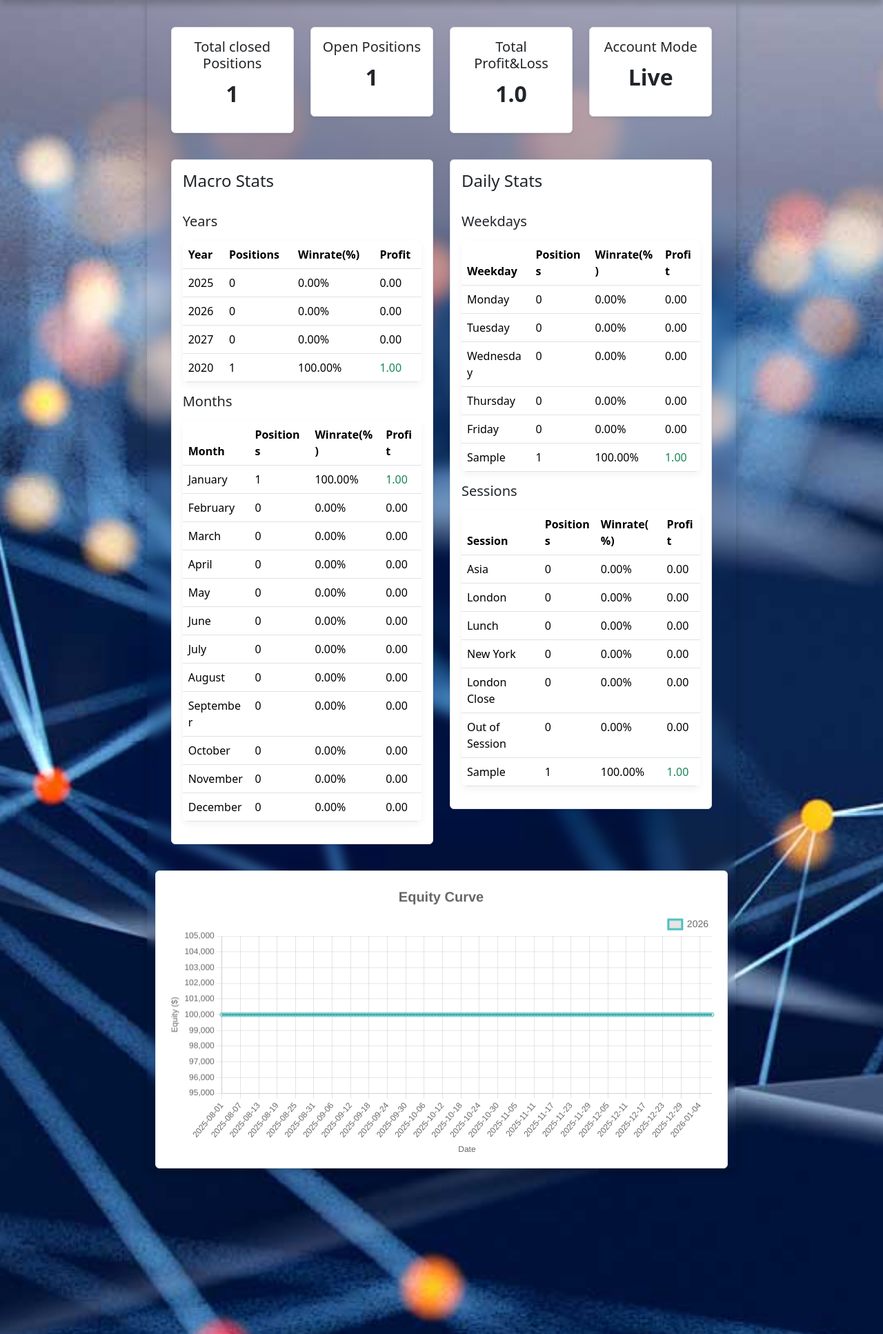
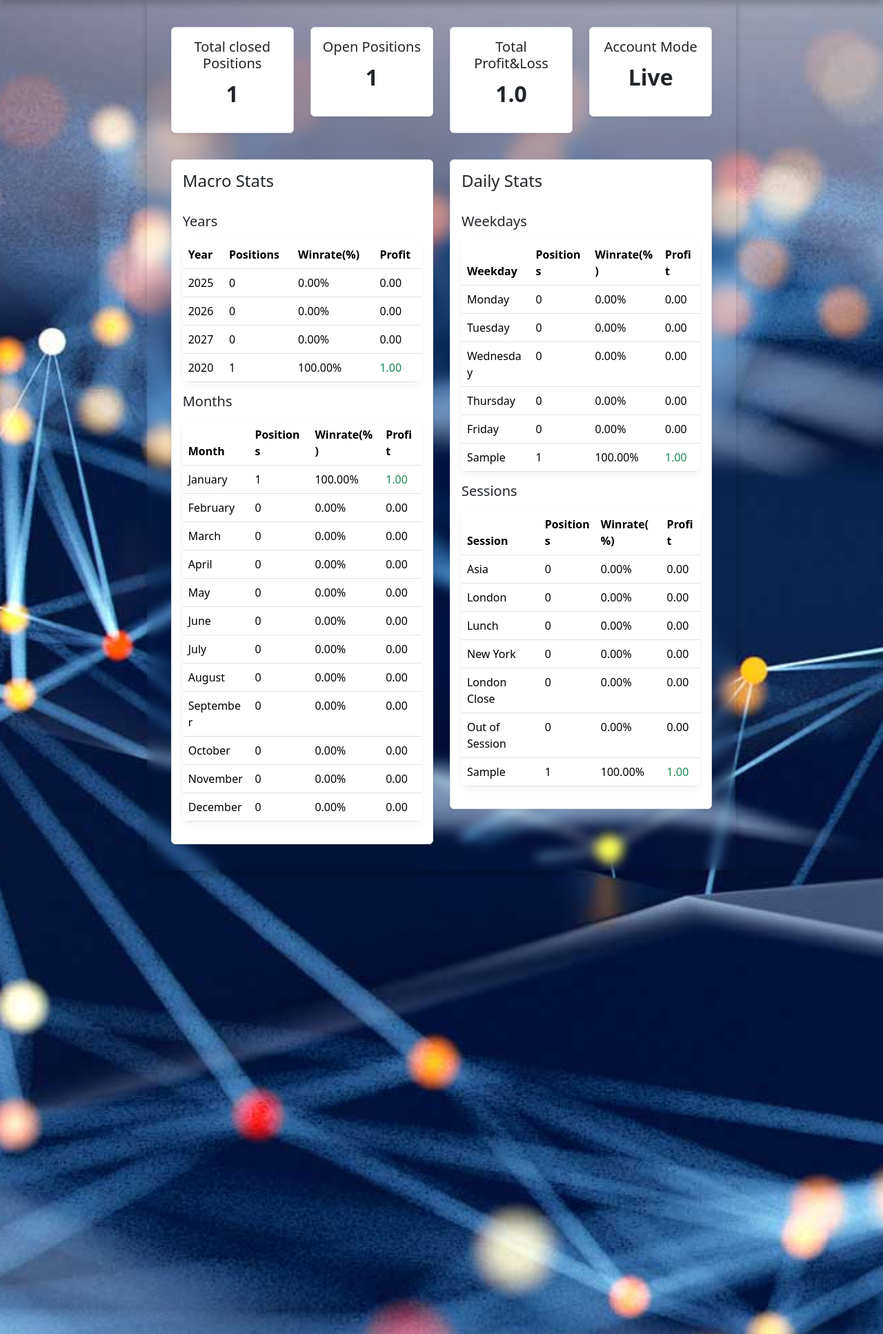
Before and after one commit to GitAlexanderE/trading-analytics-dashboard, a Django app: page /statistics/ in a window 1280 px wide. Shown: the part 69-2003 px from the top of the page at 69% size. Run offline with Django 5.2, Linux system fonts and the light colour scheme; tables that the repository leaves empty hold one stand-in row (values such as "Sample post").

Commit message:
changes in statistics.html

```diff
--- a/overview/templates/overview/statistics.html
+++ b/overview/templates/overview/statistics.html
@@ -150,14 +150,14 @@
 </div>
 
 
-<!-- Equity curve card -->
-<div class="row">
-    <div class="col-12">
-        <div class="content-card shadow-sm border rounded">
-            <canvas id="equityChart" width="800" height="400" data-equity='{{ equity_data_json|safe }}'></canvas>
-        </div>
-    </div>
-</div>
+<!--&lt;!&ndash; Equity curve card &ndash;&gt;-->
+<!--<div class="row">-->
+<!--    <div class="col-12">-->
+<!--        <div class="content-card shadow-sm border rounded">-->
+<!--            <canvas id="equityChart" width="800" height="400" data-equity='{{ equity_data_json|safe }}'></canvas>-->
+<!--        </div>-->
+<!--    </div>-->
+<!--</div>-->
 
 <!-- Chart.js -->
 <script src="https://cdn.jsdelivr.net/npm/chart.js"></script>
```
